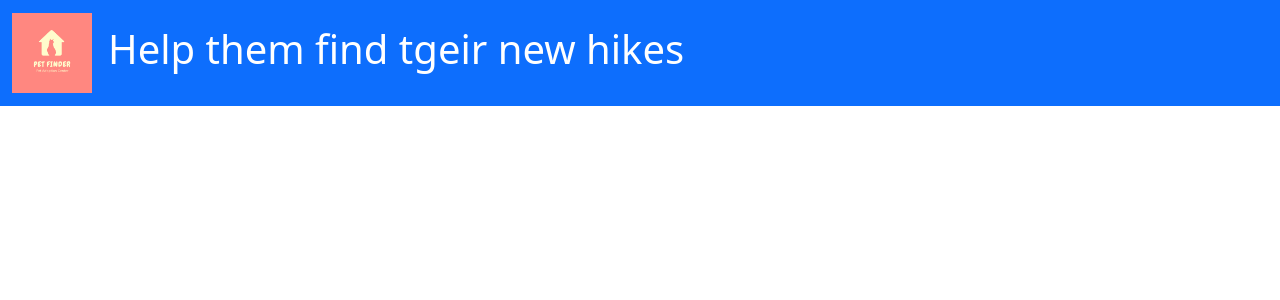
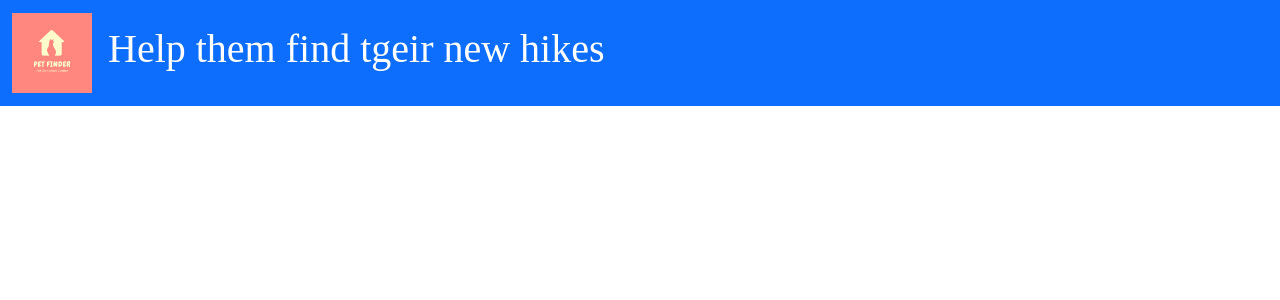
Before and after one commit to mittalraghav45/petadoption, a React (Create React App) app: page / in a window 1280 px wide. Shown: the top 300 px of the page. Built offline with nearby package versions, Linux system fonts and the light colour scheme.

Commit message:
can use bootsrap with react and seprate css file as well

```diff
--- a/src/components/Header.tsx
+++ b/src/components/Header.tsx
@@ -1,5 +1,5 @@
 import { Navbar, Container,Nav } from "react-bootstrap";
-
+import '../components/css/Header.css'
 export function Header() {
   return (
     <Navbar bg="primary" expand="lg" variant="dark">
--- /dev/null
+++ b/src/components/css/Header.css
@@ -0,0 +1,3 @@
+h1{
+    font-family: 'Chewy',cursive;
+}
```
